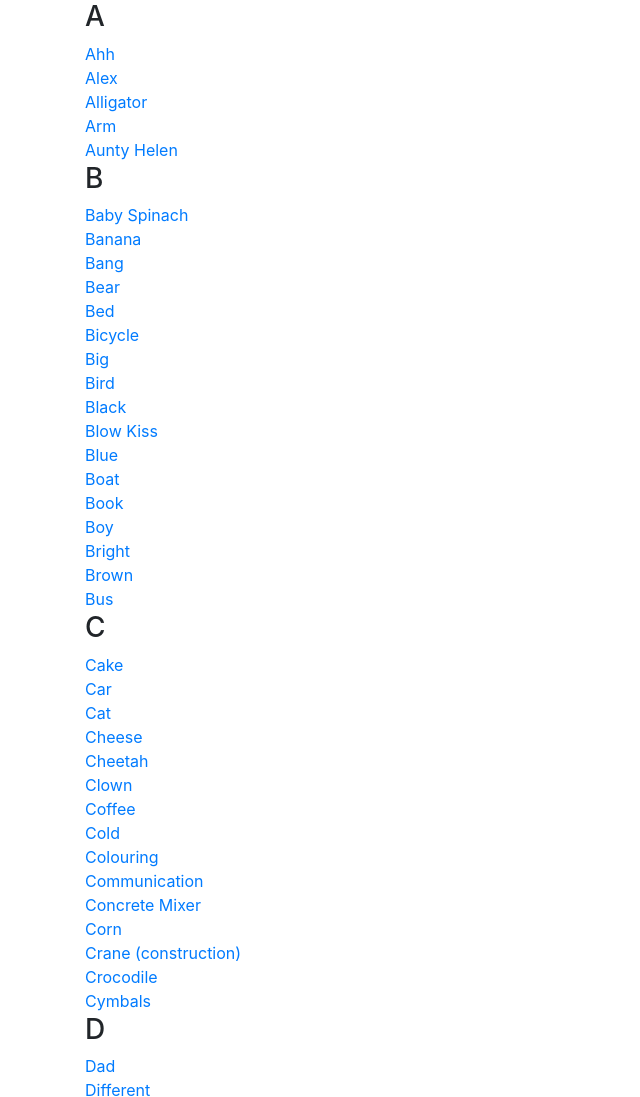
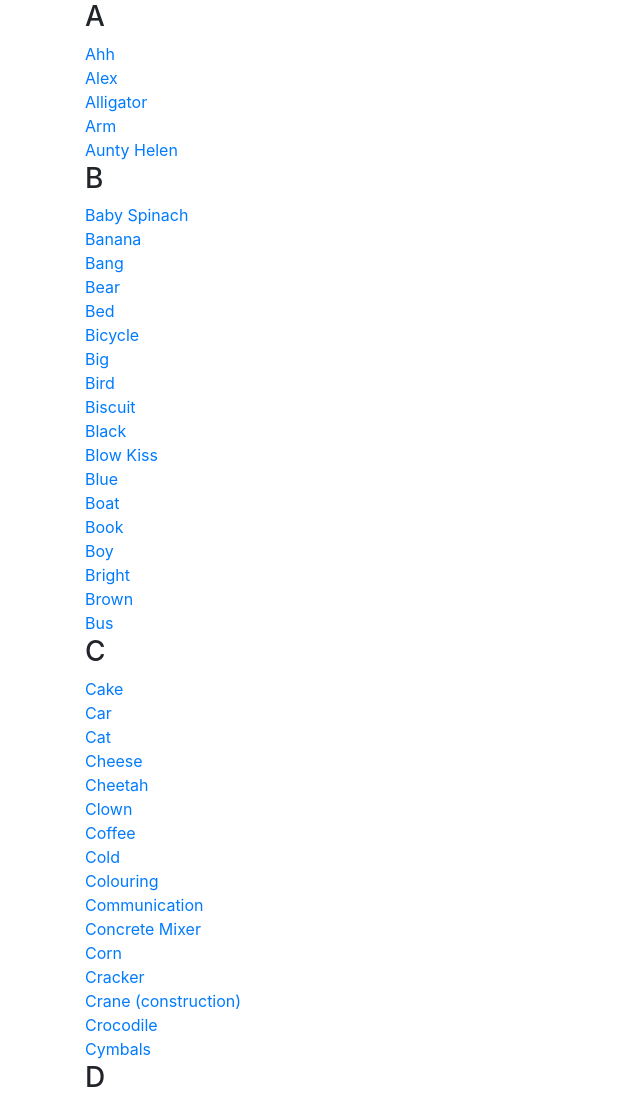
Before and after one commit to goodforenergy/alexs-signs, a website: page src/index.html in a window 1280 px wide. Shown: the top 1097 px of the page, without its empty margins (0-640 px from the left). Drawn offline with nearby package versions, Linux system fonts and the light colour scheme; files that its build step writes are made by us from their sources; files whose address does not match are found by name.

Commit message:
Added new signs; Also added new "Says" field to capture to Alex's sounds.

```diff
--- a/src/index.html
+++ b/src/index.html
@@ -35,6 +35,9 @@
                     {{#if alex}}
                         <div><span class="sgn-highlight">Alex:</span> {{alex}}</div>
                     {{/if}}
+                    {{#if says}}
+                        <div><span class="sgn-highlight">Says:</span> {{says}}</div>
+                    {{/if}}
                     {{#if notes}}
                         <div><span class="sgn-highlight">Notes:</span> {{notes}}</div>
                     {{/if}}
--- a/src/resources/signs.json
+++ b/src/resources/signs.json
@@ -1,7 +1,8 @@
 [
     {
         "word": "Ahh",
-        "notes": "Alex says “Aahh”. May mean “Alex”, “To brush teeth”, or “Mouth”.",
+        "says": "Aahh",
+        "notes": "May mean “Alex”, “To brush teeth”, or “Mouth”.",
         "see": ["Alex","To brush teeth","Mouth"]
     },
     {
@@ -14,9 +15,7 @@
     },
     {
         "word": "Arm",
-        "makaton": "Point to arm.",
-        "alex": "n/a",
-        "notes": "Says “Arrum”"
+        "says": "Arrum"
     },
     {
         "word": "Aunty Helen",
@@ -47,6 +46,12 @@
     {
         "word": "Bed",
         "see": ["To sleep"]
+    },
+    {
+        "word": "Biscuit",
+        "makaton": "Form righ fist with thumb extended. Move thumb tip in small circle on back of relaxed left hand.",
+        "alex": "Same as Makaton version but reversed; left hand may have fingers open insted of in a fist.",
+        "notes": ""
     },
     {
         "word": "Bicycle",
@@ -92,8 +97,7 @@
     {
         "word": "Book",
         "makaton": "Place blades of open hands together. Close and open formation.",
-        "alex": "n/a",
-        "notes": "Says “B..k”"
+        "says": "B..k"
     },
     {
         "word": "Boy",
@@ -128,8 +132,7 @@
     {
         "word": "Car",
         "makaton": "Form fists with both hands, palms facing. Move formation as if driving a car.",
-        "alex": "n/a",
-        "notes": "Says “Ka”"
+        "says": "Ka"
     },
     {
         "word": "Cat",
@@ -188,6 +191,10 @@
         "notes": ""
     },
     {
+        "word": "Cracker",
+        "see": ["Biscuit"]
+    },
+    {
         "word": "Crane (construction)",
         "makaton": "",
         "alex": "Lifts both arms above head at 15 degree angle from vertical. Sometimes only left arm is used.",
@@ -208,9 +215,8 @@
     },
     {
         "word": "Dad",
-        "makaton": "Fingerspell “F” quickly, twice.",
-        "alex": "n/a",
-        "notes": "Says “Dada”. Also says this for Man."
+        "says": "Dada",
+        "notes": "Also says this for Man."
     },
     {
         "word": "Different",
@@ -313,9 +319,7 @@
     },
     {
         "word": "Hand",
-        "makaton": "Point to left hand with right index finger.",
-        "alex": "n/a",
-        "notes": "Says “haan”."
+        "says": "Haan"
     },
     {
         "word": "Happy",
@@ -358,9 +362,13 @@
         "see": ["Train"]
     },
     {
+        "word": "Home",
+        "says": "Oommm"
+    },
+    {
         "word": "Honeybear",
         "makaton": "n/a",
-        "alex": "signs To Sleep followed by Bear",
+        "alex": "Signs To Sleep followed by Bear",
         "notes": "Alex's cuddly, also “finding honeybear” is a synonym for going to bed",
         "see": ["Bear","To sleep"]
     },
@@ -494,9 +502,14 @@
     },
     {
         "word": "Mum",
-        "makaton": "Fingerspell “M” quickly, twice.",
-        "alex": "n/a",
-        "notes": "Says “Mum”. Also says this for Woman."
+        "says": "Muum",
+        "notes": "Also says this for Woman."
+    },
+    {
+        "word": "Music",
+        "makaton": "Extend index fingers, palms facing. Turn simultaneously to palms forward and back again.",
+        "alex": "Left index finger moves side to side.",
+        "notes": ""
     },
     {
         "word": "Name",
@@ -506,9 +519,8 @@
     },
     {
         "word": "Nana",
-        "makaton": "",
-        "alex": "",
-        "notes": "Says “Nana”. Also used to refer to any smiley faces."
+        "says": "Nana",
+        "notes": "Also used to refer to any smiley faces."
     },
     {
         "word": "Noisy",
@@ -522,9 +534,7 @@
     },
     {
         "word": "Off",
-        "makaton": "",
-        "alex": "",
-        "notes": "Says “Offff”"
+        "says": "Offff"
     },
     {
         "word": "One",
@@ -718,9 +728,7 @@
     },
     {
         "word": "To brush teeth",
-        "makaton": "Mime brushing teeth.",
-        "alex": "n/a",
-        "notes": "Opens mouth and says “Ahhh”."
+        "says": "Ahhh"
     },
     {
         "word": "To build",
@@ -756,9 +764,21 @@
         "notes": "Also used to mean “I want food” or “Look, there is some food”. Doesn’t always mean that he wants food."
     },
     {
+        "word": "To fall",
+        "makaton": "Place tips of extended right index and middle fingers, slightly apart, on open left palm. Move right formation off left palm to the right and down, ending with fingers pointing up.",
+        "alex": "Same as Makaton version but reversed. Doesn't move formation.",
+        "notes": ""
+    },
+    {
         "word": "To finish",
         "makaton": "Form right fist with thumb extended, palm left. Rock formation sideways from wrist, several times.",
         "alex": "Extends left index finger near body and shakes it from side to side, twice.",
+        "notes": ""
+    },
+    {
+        "word": "To go",
+        "makaton": "Place open right hand, palm back, blade down at chest. Move forward to palm forward. Use directionality.",
+        "alex": "Same as Makaton version but reversed.",
         "notes": ""
     },
     {
@@ -844,11 +864,16 @@
         "word": "Up",
         "makaton": "Hold open right hand, palm up. Move upwards.",
         "alex": "Same as Makaton version but reversed.",
-        "notes": "Will sometimes says “aahpp” instead."
+        "says": "Aahpp"
     },
     {
         "word": "Video",
         "see": ["Digger (to dig)"]
+    },
+    {
+        "word": "Work",
+        "makaton": "Open both hands, blades down. Tap blade of open right hand on index finger of left hand on index finger of left hand, twice.",
+        "alex": "Same as Makaton version but reversed. Sometimes right hand is palm down."
     },
     {
         "word": "Want",
```
Also changed, not shown: build/index.html, build/signs.json.
